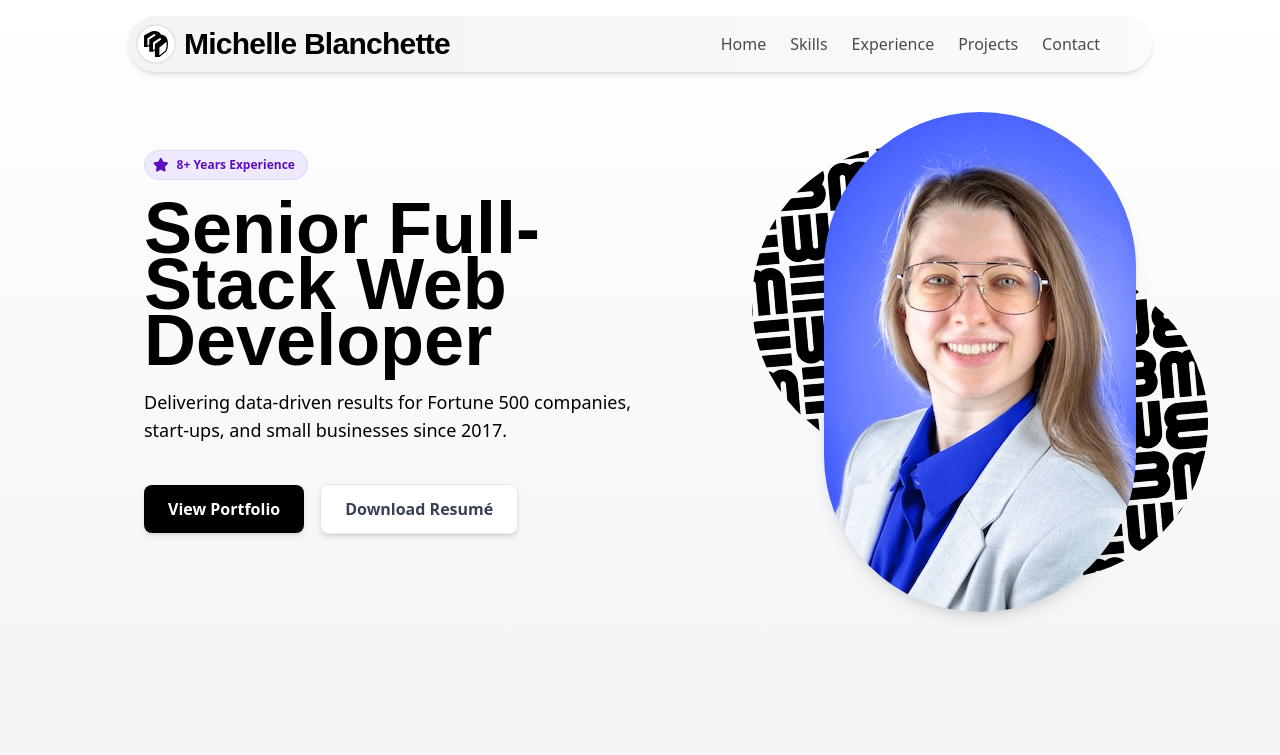
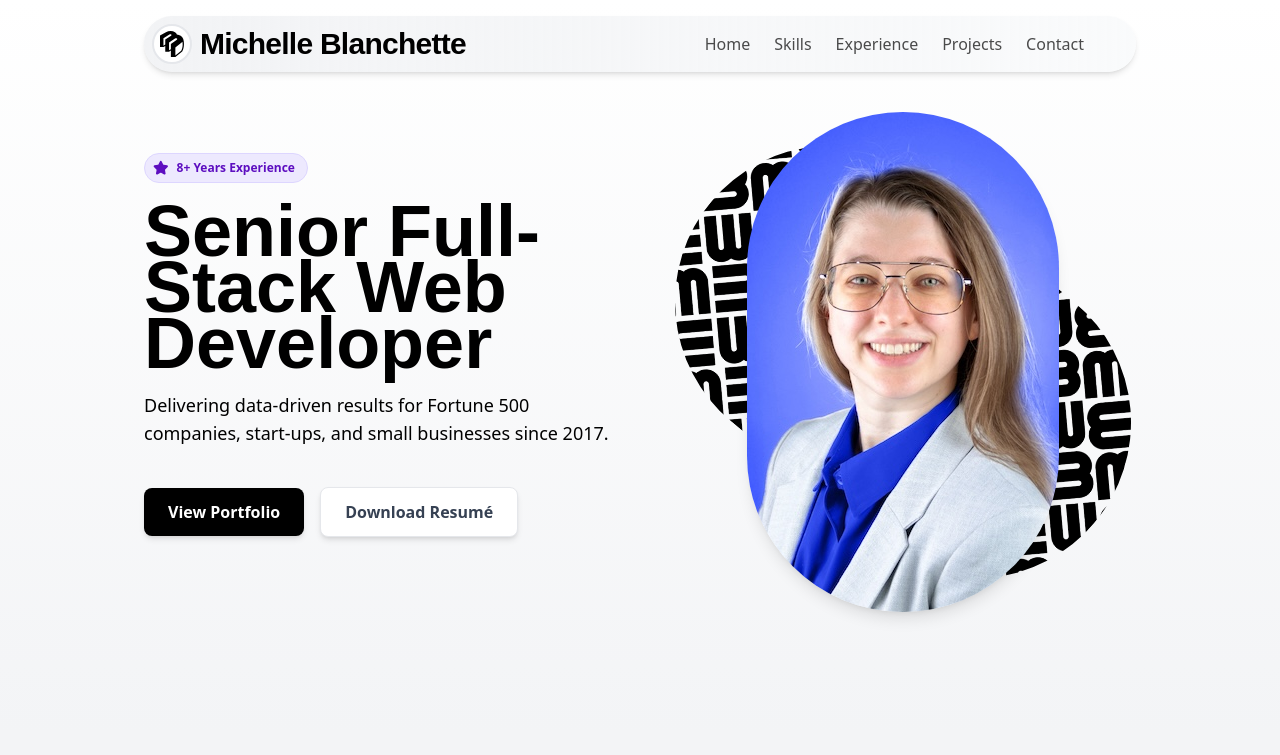
Before and after one commit to MichelleBlanchette/MichelleBlanchette.github.io, a Next.js app: page / in a window 1280 px wide. Shown: the top 755 px of the page. Built offline with nearby package versions, Linux system fonts and the light colour scheme; a web font is replaced by a local one.

Commit message:
spacing fixes

```diff
--- a/src/components/Navbar.tsx
+++ b/src/components/Navbar.tsx
@@ -9,9 +9,10 @@ export default function Navbar() {
     ];
 
     return (
-        <header className="component-Navbar fixed top-0 w-screen p-4 z-999">
-            <div className="max-w-5xl w-screen mx-auto flex items-center justify-between py-2 pl-2 pr-10 shadow-md bg-gradient-to-r from-gray-200/50 to-gray-50/90 backdrop-blur rounded-full">
-                <div className="flex items-center space-x-2">
+        <header className="component-Navbar w-full fixed top-0 z-999">
+            <div className="max-w-5xl w-full p-4 mx-auto flex items-center justify-between">
+                <div className="w-full flex items-center justify-between py-2 pl-2 pr-10 shadow-md bg-gradient-to-r from-gray-200/50 to-gray-50/90 backdrop-blur rounded-full">
+                    <div className="flex items-center gap-x-2">
                         <div
                             className="
                                 bg-[url(/Michelle-Blanchette_logo.svg)]
@@ -37,6 +38,7 @@ export default function Navbar() {
                         </ul>
                     </nav>
                 </div>
+            </div>
         </header>
     );
 }
--- a/src/components/sections/Intro.tsx
+++ b/src/components/sections/Intro.tsx
@@ -5,15 +5,15 @@ import { Star } from "lucide-react";
 
 export default function Intro() {
     return (
-        <div className="component-Intro w-screen py-24 bg-gradient-to-b from-white to-gray-100">
-            <div className="max-w-5xl w-screen p-4 mx-auto flex items-center justify-between">
+        <div className="component-Intro w-full py-24 bg-gradient-to-b from-white to-gray-100">
+            <div className="max-w-5xl w-full p-4 mx-auto flex items-center justify-between gap-15">
                 <div className="w-1/2 mb-10">
-                    <div className="flex align-center space-x-2 mb-2">
+                    <div className="flex align-center gap-x-2 mb-2">
                         <Badge label="8+ Years Experience" color="violet" icon={Star} iconFilled />
                     </div>
                     <h1 className="font-heading text-7xl/14 font-bold my-5">Senior Full-Stack Web Developer</h1>
                     <p className="mt-2 text-lg">Delivering data-driven results for Fortune 500 companies, start-ups, and small businesses since 2017.</p>
-                    <ul className="flex items-center space-x-4 mt-10">
+                    <ul className="flex items-center gap-x-4 mt-10">
                         <li>
                             <Button variant="primary" href="#projects">View Portfolio</Button>
                         </li>
@@ -22,23 +22,21 @@ export default function Intro() {
                         </li>
                     </ul>
                 </div>
-                <div className="w-1/2 text-right relative">
+                <div className="w-1/2 text-center">
+                    <div className="inline-block relative">
                         <div
                             className="
                                 absolute
-                            top-0
-                            right-0
+                                inset-0
                                 rounded-full
-                            w-[312px]
-                            h-[500px]
-                            rotate-310
+                                -rotate-50
                                 opacity-100
                                 bg-[url(/Michelle-Blanchette_initials-tile.png)]
                                 bg-size-[auto_30%]
                             "
                         />
                         <Image
-                        className="inline-block rounded-full shadow-lg relative"
+                            className="relative rounded-full shadow-lg"
                             src="/Michelle-Blanchette.jpg"
                             alt="Michelle Blanchette smiling in professional attire on a bright blue background"
                             width={312}
@@ -48,5 +46,6 @@ export default function Intro() {
                     </div>
                 </div>
             </div>
+        </div>
     )
 }
--- a/src/components/sections/Skills.tsx
+++ b/src/components/sections/Skills.tsx
@@ -24,7 +24,7 @@ export default function Skills() {
                 "PostgreSQL",
                 "Supabase",
                 "Vercel",
-                "Object caching",
+                "Docker",
             ]
         },
         {
@@ -56,8 +56,8 @@ export default function Skills() {
     ];
 
     return (
-        <div id="skills" className="component-Skills w-screen pb-24 bg-gray-100">
-            <div className="max-w-5xl w-screen p-4 mx-auto text-center">
+        <div id="skills" className="component-Skills w-full pb-24 bg-gray-100">
+            <div className="max-w-5xl w-full p-4 mx-auto text-center">
                 <h2 className="font-heading text-6xl/10 font-bold my-5">Full-Stack Skillset<br /><span className="text-[0.75em]">to Provide End-to-End Solutions</span></h2>
                 <p className="mt-2 text-lg">From API design to SEO optimization, I&rsquo;m able to drive real business impact across the entire tech stack.</p>
                 <div className="grid grid-cols-2 gap-6 my-8">
@@ -66,7 +66,7 @@ export default function Skills() {
                             <div key={card.title} className="bg-white border border-gray-200 p-5 rounded-xl">
                                 <h3 className="font-heading font-bold text-4xl/8">{card.title}</h3>
                                 <p className="mt-2 mb-4 text-gray-700">{card.description}</p>
-                                <ul className="flex flex-wrap space-x-2 space-y-2">
+                                <ul className="flex flex-row flex-wrap gap-x-2 gap-y-2">
                                     {
                                         card.skills.map(skill => (
                                             <li key={skill} className="px-2 py-1 border border-gray-200 rounded-lg text-xs font-semibold cursor-default hover:bg-black hover:border-black hover:text-white">{skill}</li>
```
Lines whose indentation alone changed are shown as unchanged.
